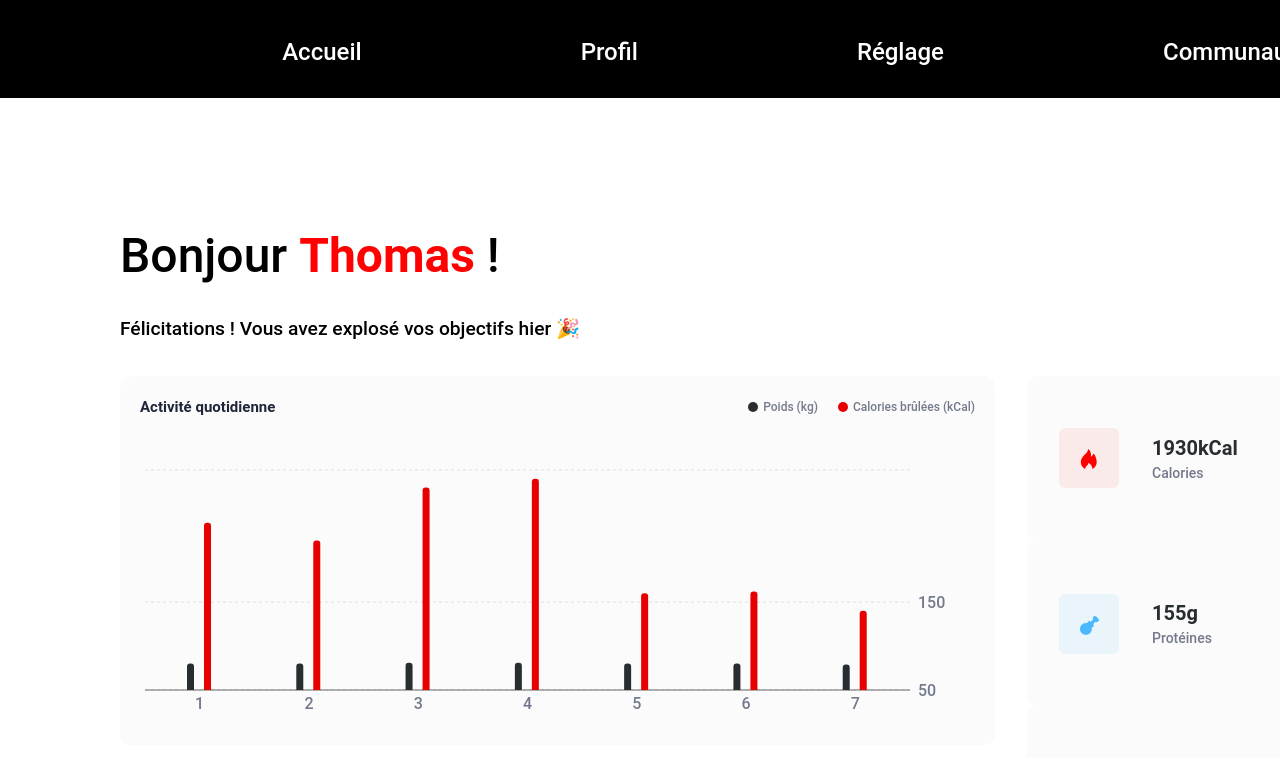
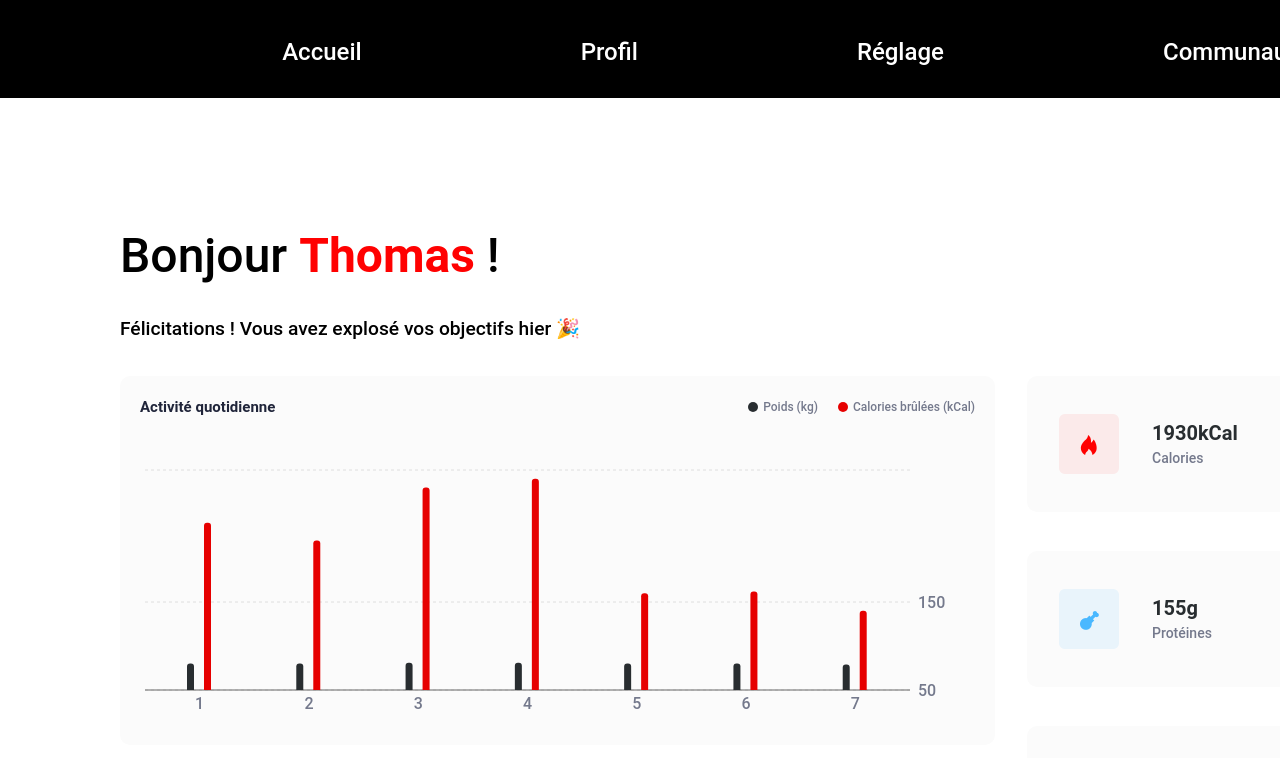
Before and after one commit to Ma-Eum/SportSee, a React (Vite) app in the folder frontend/: page /profile/1 in a window 1280 px wide. Shown: the top 758 px of the page. Built offline with nearby package versions, Linux system fonts and the light colour scheme.

Commit message:
rajout du gap a key-info-container

```diff
--- a/frontend/src/styles/pages/profile.scss
+++ b/frontend/src/styles/pages/profile.scss
@@ -62,4 +62,5 @@
     justify-content: space-between; /* ✅ Répartit uniformément les cartes */
     width: 250px;
     height: auto; /* ✅ Doit s'étirer pour suivre .charts-container */
+    gap: 39px;
 }
```
